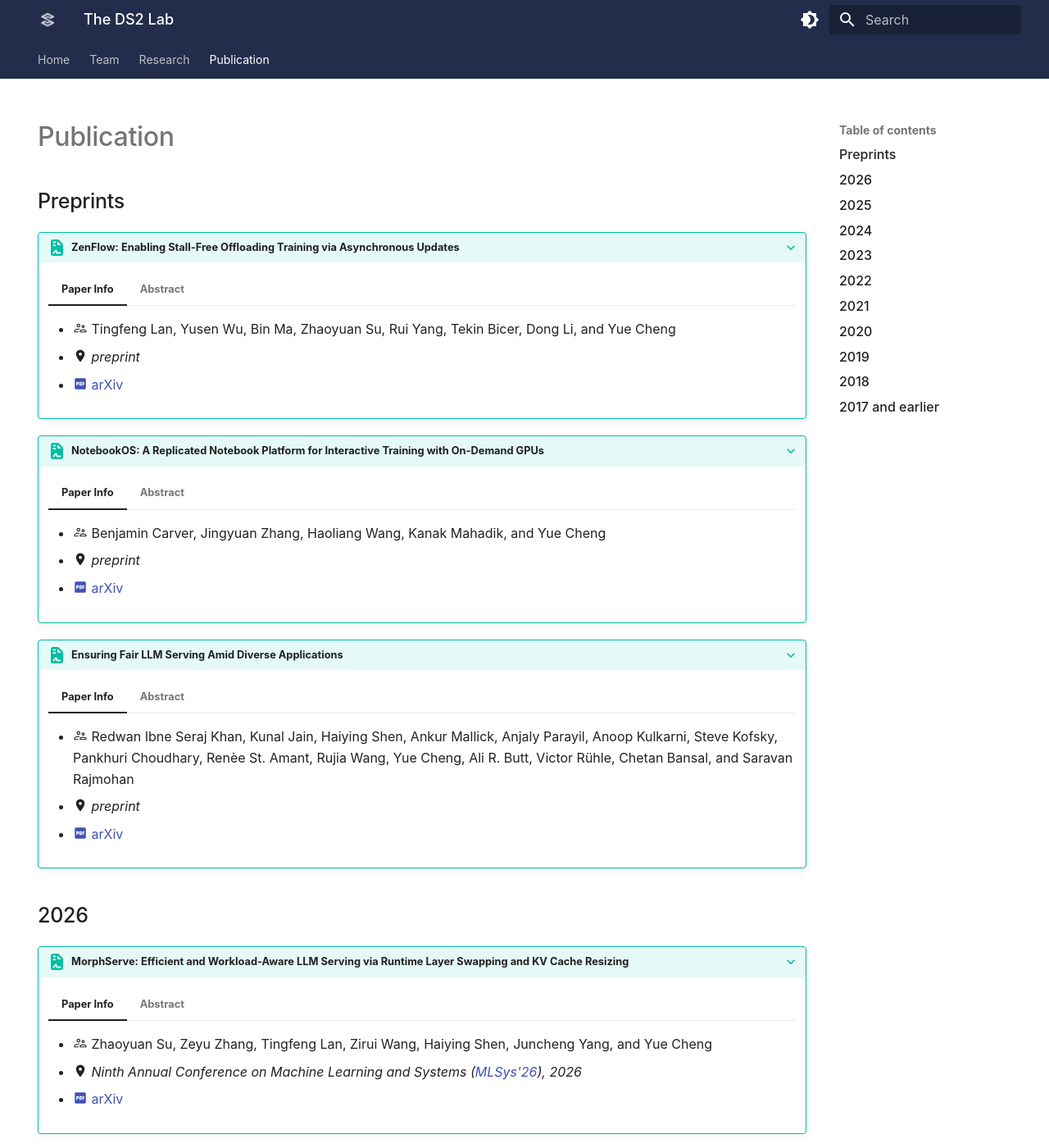
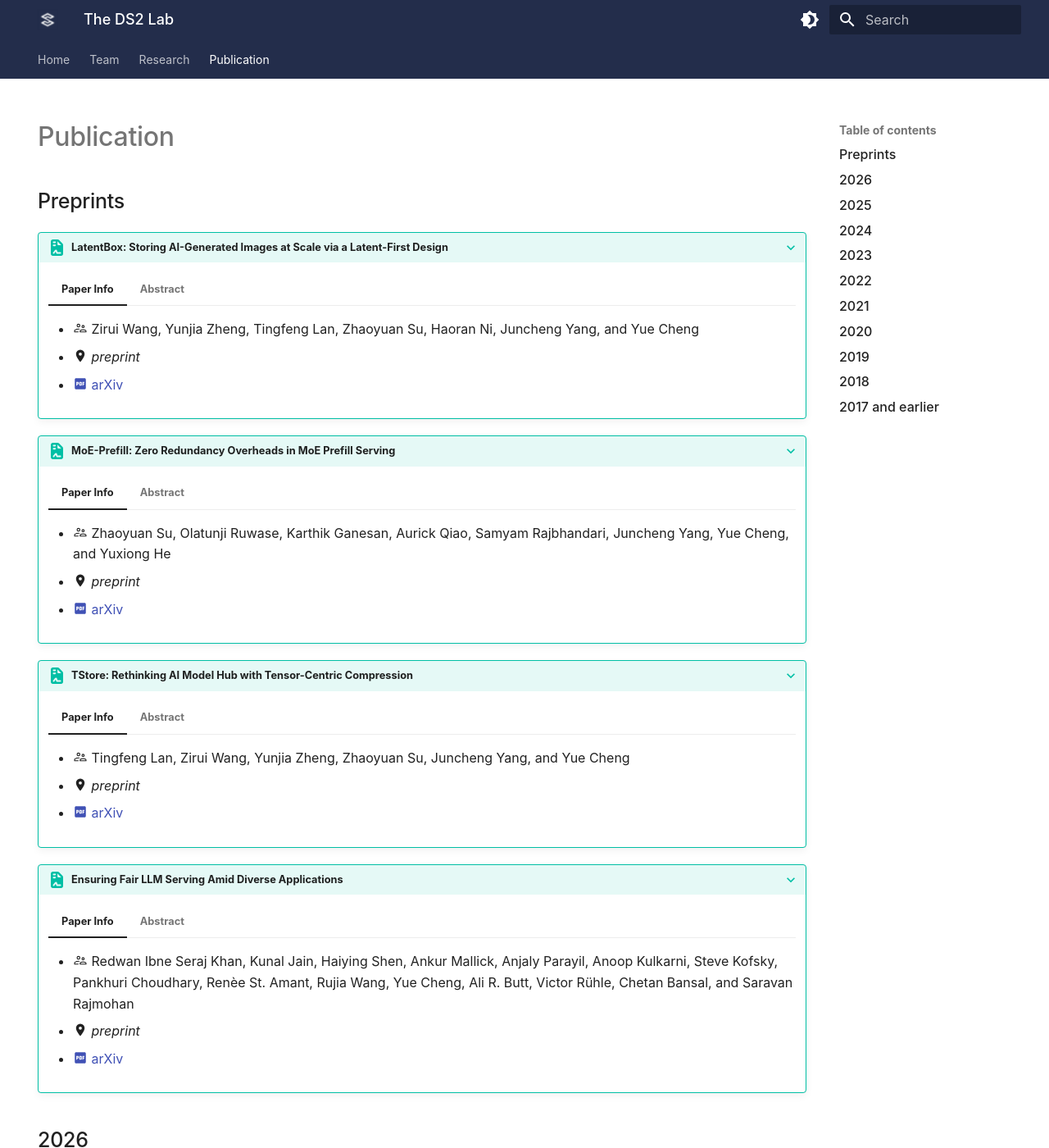
Before and after one commit to ds2-lab/ds2-lab.github.io, an MkDocs documentation site: the page built from docs/publication.md, in a window 1280 px wide and 1400 px high. Shown: the whole window at 82% size. Built offline with MkDocs 1.6.1 and Material for MkDocs 9.7.7, drawn with Linux system fonts in a browser that asks for light colours; emoji names are drawn with the system emoji font; comment, search, counter and statistics services are not loaded; some of the changed text lies outside the part shown.

Commit message:
zenflow accepted to SIGMOD'27

```diff
--- a/docs/overrides/home.html
+++ b/docs/overrides/home.html
@@ -255,6 +255,14 @@
       <div id="one">
         <h2>Lab News</h2>
         <div class="newsfeed">
+
+          <div class="admonition info"> <p class="admonition-title">June 2026</p>
+          <ul>
+			<li>🎉 Congrats to Tingfeng and Yusen on <strong>ZenFlow</strong> accepted to <a target="_blank", href="https://2027.sigmod.org/index.shtml">SIGMOD 2027</a>! ZenFlow enables stall-free offloaded LLM training and is integrated in DeepSpeed.
+			</li>
+          </ul>
+          </div>
+
 		  <div class="admonition info"> <p class="admonition-title">April 2026</p>
           <ul>
 			<li>🎉 Congratulations to Tingfeng on receiving the <strong>EuroSys’26 Distinguished AEC Award</strong>!</li>
--- a/docs/publication.md
+++ b/docs/publication.md
@@ -16,28 +16,38 @@
 ## Preprints
 
 
-???+ tip "ZenFlow: Enabling Stall-Free Offloading Training via Asynchronous Updates"
+
+???+ tip "LatentBox: Storing AI-Generated Images at Scale via a Latent-First Design"
 
     === "Paper Info"
 
-        * :material-account-supervisor-outline: Tingfeng Lan, Yusen Wu, Bin Ma, Zhaoyuan Su, Rui Yang, Tekin Bicer, Dong Li, and Yue Cheng
+        * :material-account-supervisor-outline: Zirui Wang, Yunjia Zheng, Tingfeng Lan, Zhaoyuan Su, Haoran Ni, Juncheng Yang,  and Yue Cheng
 	    * :material-map-marker: *preprint*
-	    * [:material-file-pdf-box: arXiv](https://arxiv.org/abs/2505.12242)
+	    * [:material-file-pdf-box: arXiv](https://arxiv.org/abs/2605.19385v2)
 
     === "Abstract"
 
 
-
-???+ tip "NotebookOS: A Replicated Notebook Platform for Interactive Training with On-Demand GPUs"
+???+ tip "MoE-Prefill: Zero Redundancy Overheads in MoE Prefill Serving"
 
     === "Paper Info"
 
-        * :material-account-supervisor-outline: Benjamin Carver, Jingyuan Zhang, Haoliang Wang, Kanak Mahadik,  and Yue Cheng
+        * :material-account-supervisor-outline: Zhaoyuan Su, Olatunji Ruwase, Karthik Ganesan, Aurick Qiao, Samyam Rajbhandari, Juncheng Yang,  Yue Cheng,  and Yuxiong He
 	    * :material-map-marker: *preprint*
-	    * [:material-file-pdf-box: arXiv](https://arxiv.org/abs/2503.20591)
+	    * [:material-file-pdf-box: arXiv](https://arxiv.org/abs/2605.02960)
 
     === "Abstract"
 
+
+???+ tip "TStore: Rethinking AI Model Hub with Tensor-Centric Compression"
+
+    === "Paper Info"
+
+        * :material-account-supervisor-outline: Tingfeng Lan, Zirui Wang, Yunjia Zheng, Zhaoyuan Su, Juncheng Yang,  and Yue Cheng
+	    * :material-map-marker: *preprint*
+	    * [:material-file-pdf-box: arXiv](https://arxiv.org/abs/2604.17104)
+
+    === "Abstract"
 
 
 ???+ tip "Ensuring Fair LLM Serving Amid Diverse Applications"
@@ -53,6 +63,17 @@
 
 
 ## 2026
+
+
+???+ tip "ZenFlow: Enabling Stall-Free Offloading for LLM Training via Asynchronous Updates"
+
+    === "Paper Info"
+
+        * :material-account-supervisor-outline: Tingfeng Lan, Yusen Wu, Bin Ma, Zhaoyuan Su, Rui Yang, Tekin Bicer, Dong Li, and Yue Cheng
+	    * :material-map-marker: *ACM SIGMOD/PODS International Conference on Management of Data ([SIGMOD'27](https://2027.sigmod.org/index.shtml){:target="_blank"}), 2027*
+	    * [:material-file-pdf-box: arXiv](https://arxiv.org/abs/2505.12242)
+
+    === "Abstract"
 
 
 ???+ tip "MorphServe: Efficient and Workload-Aware LLM Serving via Runtime Layer Swapping and KV Cache Resizing"
```
